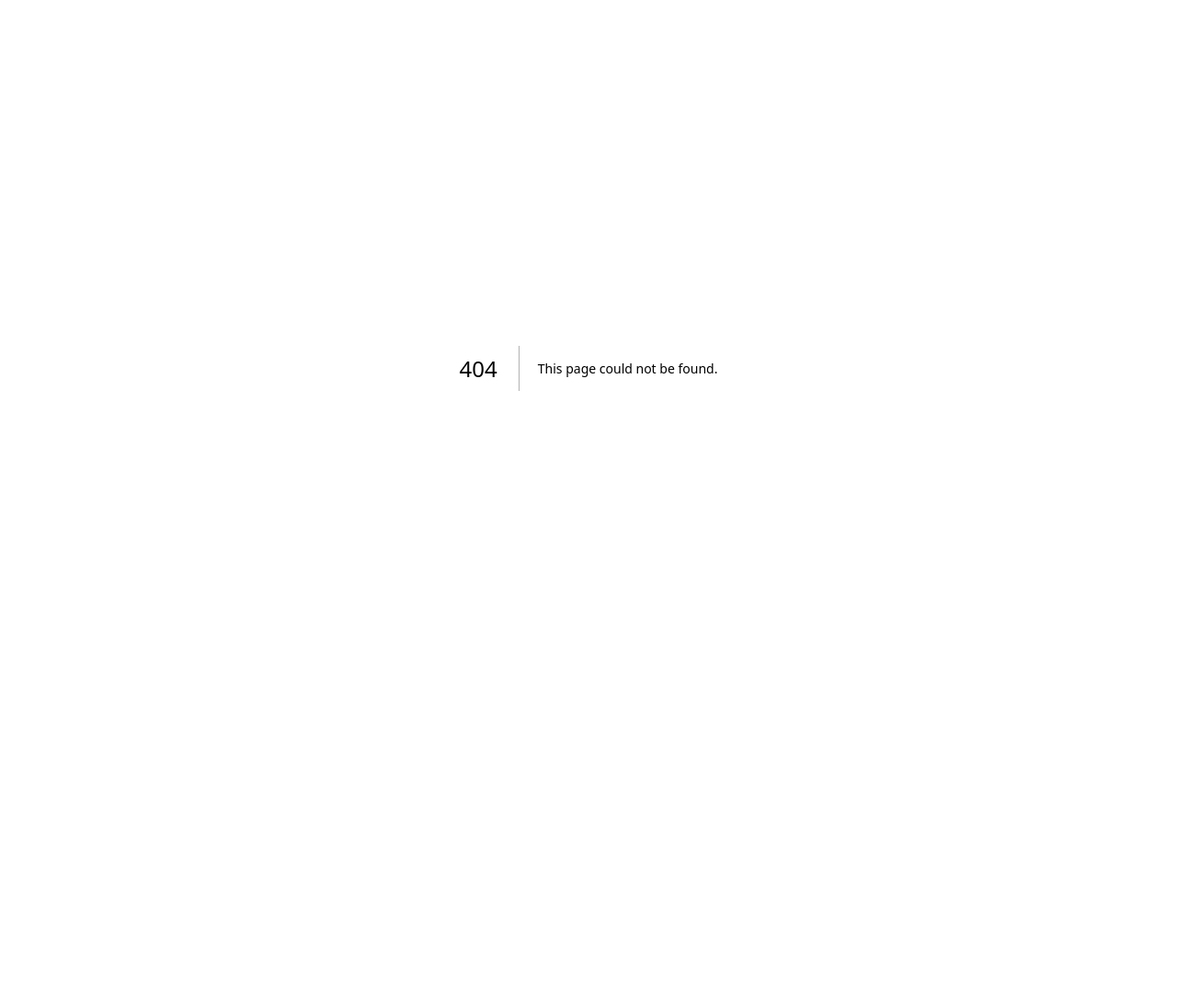
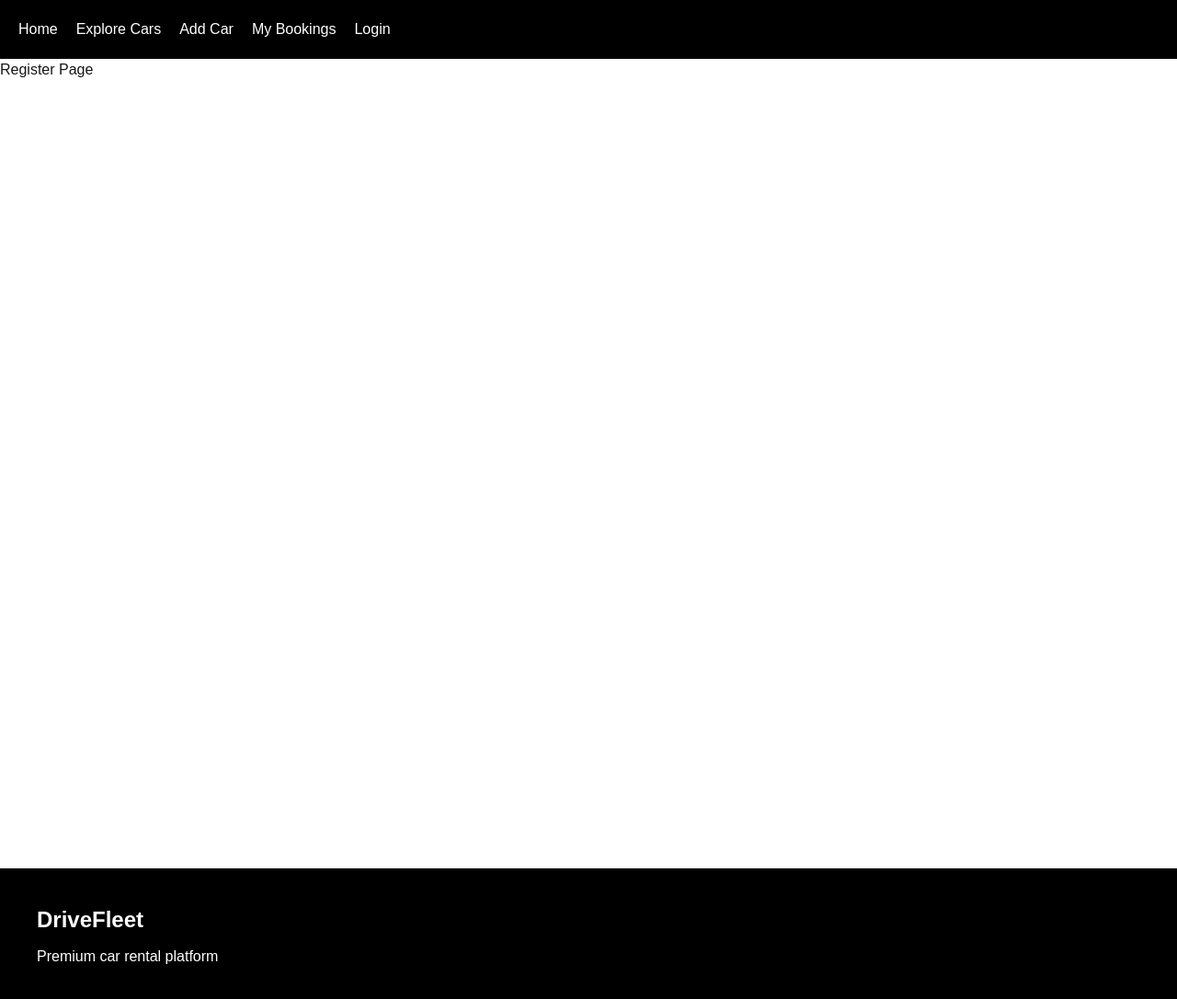
Before and after one commit to mdtonmoyhasansiam/drivefleet-client, a Next.js app: page /register in a window 1280 px wide. Before the commit this address had no page. Shown: the top 1086 px of the page at 92% size. Before the commit the page ends 800 px from the top, so only its background shows below. Built offline with nearby package versions, Linux system fonts and the light colour scheme.

Commit message:
setup project structure and shared components

```diff
--- /dev/null
+++ b/src/app/add-car/page.js
@@ -0,0 +1,7 @@
+export default function AddCarPage() {
+  return (
+    <div>
+      <h1>Add Car Page</h1>
+    </div>
+  );
+}
--- /dev/null
+++ b/src/app/explore-cars/page.js
@@ -0,0 +1,7 @@
+export default function ExploreCarsPage() {
+  return (
+    <div>
+      <h1>Explore Cars Page</h1>
+    </div>
+  );
+}
--- a/src/app/layout.js
+++ b/src/app/layout.js
@@ -1,28 +1,22 @@
-import { Geist, Geist_Mono } from "next/font/google";
 import "./globals.css";
-
-const geistSans = Geist({
-  variable: "--font-geist-sans",
-  subsets: ["latin"],
-});
-
-const geistMono = Geist_Mono({
-  variable: "--font-geist-mono",
-  subsets: ["latin"],
-});
+import Navbar from "../components/Navbar";
+import Footer from "../components/Footer";
 
 export const metadata = {
-  title: "Create Next App",
-  description: "Generated by create next app",
+  title: "DriveFleet",
+  description: "Car Rental Platform",
 };
 
 export default function RootLayout({ children }) {
   return (
-    <html
-      lang="en"
-      className={`${geistSans.variable} ${geistMono.variable} h-full antialiased`}
-    >
-      <body className="min-h-full flex flex-col">{children}</body>
+    <html lang="en">
+      <body>
+        <Navbar />
+        <main className="min-h-screen">
+          {children}
+        </main>
+        <Footer />
+      </body>
     </html>
   );
 }
--- /dev/null
+++ b/src/app/loading.js
@@ -0,0 +1,9 @@
+export default function Loading() {
+  return (
+    <div className="h-screen flex justify-center items-center">
+      <h1 className="text-3xl font-bold">
+        Loading...
+      </h1>
+    </div>
+  );
+}
--- /dev/null
+++ b/src/app/login/page.js
@@ -0,0 +1,7 @@
+export default function LoginPage() {
+  return (
+    <div>
+      <h1>Login Page</h1>
+    </div>
+  );
+}
--- /dev/null
+++ b/src/app/my-added-cars/page.js
@@ -0,0 +1,7 @@
+export default function MyAddedCarsPage() {
+  return (
+    <div>
+      <h1>My Added Cars Page</h1>
+    </div>
+  );
+}
--- /dev/null
+++ b/src/app/my-bookings/page.js
@@ -0,0 +1,7 @@
+export default function MyBookingsPage() {
+  return (
+    <div>
+      <h1>My Bookings Page</h1>
+    </div>
+  );
+}
--- /dev/null
+++ b/src/app/not-found.js
@@ -0,0 +1,22 @@
+import Link from "next/link";
+
+export default function NotFound() {
+  return (
+    <div className="h-screen flex flex-col justify-center items-center">
+      <h1 className="text-5xl font-bold">
+        404
+      </h1>
+
+      <p className="mt-5">
+        Page Not Found
+      </p>
+
+      <Link
+        href="/"
+        className="mt-5 bg-black text-white px-5 py-2 rounded"
+      >
+        Back Home
+      </Link>
+    </div>
+  );
+}
--- a/src/app/page.js
+++ b/src/app/page.js
@@ -1,65 +1,49 @@
-import Image from "next/image";
+import Link from "next/link";
 
 export default function Home() {
   return (
-    <div className="flex flex-col flex-1 items-center justify-center bg-zinc-50 font-sans dark:bg-black">
-      <main className="flex flex-1 w-full max-w-3xl flex-col items-center justify-between py-32 px-16 bg-white dark:bg-black sm:items-start">
-        <Image
-          className="dark:invert"
-          src="/next.svg"
-          alt="Next.js logo"
-          width={100}
-          height={20}
-          priority
-        />
-        <div className="flex flex-col items-center gap-6 text-center sm:items-start sm:text-left">
-          <h1 className="max-w-xs text-3xl font-semibold leading-10 tracking-tight text-black dark:text-zinc-50">
-            To get started, edit the page.js file.
-          </h1>
-          <p className="max-w-md text-lg leading-8 text-zinc-600 dark:text-zinc-400">
-            Looking for a starting point or more instructions? Head over to{" "}
-            <a
-              href="https://vercel.com/templates?framework=next.js&utm_source=create-next-app&utm_medium=appdir-template-tw&utm_campaign=create-next-app"
-              className="font-medium text-zinc-950 dark:text-zinc-50"
-            >
-              Templates
-            </a>{" "}
-            or the{" "}
-            <a
-              href="https://nextjs.org/learn?utm_source=create-next-app&utm_medium=appdir-template-tw&utm_campaign=create-next-app"
-              className="font-medium text-zinc-950 dark:text-zinc-50"
-            >
-              Learning
-            </a>{" "}
-            center.
-          </p>
+    <div>
+
+      <section className="bg-black text-white py-32 text-center">
+        <h1 className="text-5xl font-bold">
+          Drive Your Dream Car Today
+        </h1>
+
+        <p className="mt-5 text-lg">
+          Premium car rental service for
+          every journey.
+        </p>
+
+        <Link
+          href="/explore-cars"
+          className="inline-block mt-8 bg-white text-black px-6 py-3 rounded"
+        >
+          Explore Cars
+        </Link>
+      </section>
+
+      <section className="max-w-7xl mx-auto py-20">
+        <h2 className="text-4xl font-bold text-center">
+          Available Cars
+        </h2>
+
+        <div className="grid md:grid-cols-3 gap-8 mt-10">
+
+          <div className="border p-5 rounded">
+            <h1>BMW X5</h1>
+          </div>
+
+          <div className="border p-5 rounded">
+            <h1>Toyota Corolla</h1>
+          </div>
+
+          <div className="border p-5 rounded">
+            <h1>Audi A6</h1>
+          </div>
+
         </div>
-        <div className="flex flex-col gap-4 text-base font-medium sm:flex-row">
-          <a
-            className="flex h-12 w-full items-center justify-center gap-2 rounded-full bg-foreground px-5 text-background transition-colors hover:bg-[#383838] dark:hover:bg-[#ccc] md:w-[158px]"
-            href="https://vercel.com/new?utm_source=create-next-app&utm_medium=appdir-template-tw&utm_campaign=create-next-app"
-            target="_blank"
-            rel="noopener noreferrer"
-          >
-            <Image
-              className="dark:invert"
-              src="/vercel.svg"
-              alt="Vercel logomark"
-              width={16}
-              height={16}
-            />
-            Deploy Now
-          </a>
-          <a
-            className="flex h-12 w-full items-center justify-center rounded-full border border-solid border-black/[.08] px-5 transition-colors hover:border-transparent hover:bg-black/[.04] dark:border-white/[.145] dark:hover:bg-[#1a1a1a] md:w-[158px]"
-            href="https://nextjs.org/docs?utm_source=create-next-app&utm_medium=appdir-template-tw&utm_campaign=create-next-app"
-            target="_blank"
-            rel="noopener noreferrer"
-          >
-            Documentation
-          </a>
-        </div>
-      </main>
+      </section>
+
     </div>
   );
 }
--- /dev/null
+++ b/src/app/register/page.js
@@ -0,0 +1,7 @@
+export default function RegisterPage() {
+  return (
+    <div>
+      <h1>Register Page</h1>
+    </div>
+  );
+}
--- /dev/null
+++ b/src/components/Footer.jsx
@@ -0,0 +1,17 @@
+const Footer = () => {
+  return (
+    <footer className="bg-black text-white p-10 mt-20">
+      <div className="max-w-7xl mx-auto">
+        <h1 className="text-2xl font-bold">
+          DriveFleet
+        </h1>
+
+        <p className="mt-3">
+          Premium car rental platform
+        </p>
+      </div>
+    </footer>
+  );
+};
+
+export default Footer;
--- /dev/null
+++ b/src/components/Navbar.jsx
@@ -0,0 +1,31 @@
+"use client";
+
+import Link from "next/link";
+
+const Navbar = () => {
+  return (
+    <nav className="bg-black text-white p-5">
+      <div className="max-w-7xl mx-auto flex gap-5">
+        <Link href="/">Home</Link>
+
+        <Link href="/explore-cars">
+          Explore Cars
+        </Link>
+
+        <Link href="/add-car">
+          Add Car
+        </Link>
+
+        <Link href="/my-bookings">
+          My Bookings
+        </Link>
+
+        <Link href="/login">
+          Login
+        </Link>
+      </div>
+    </nav>
+  );
+};
+
+export default Navbar;
```
